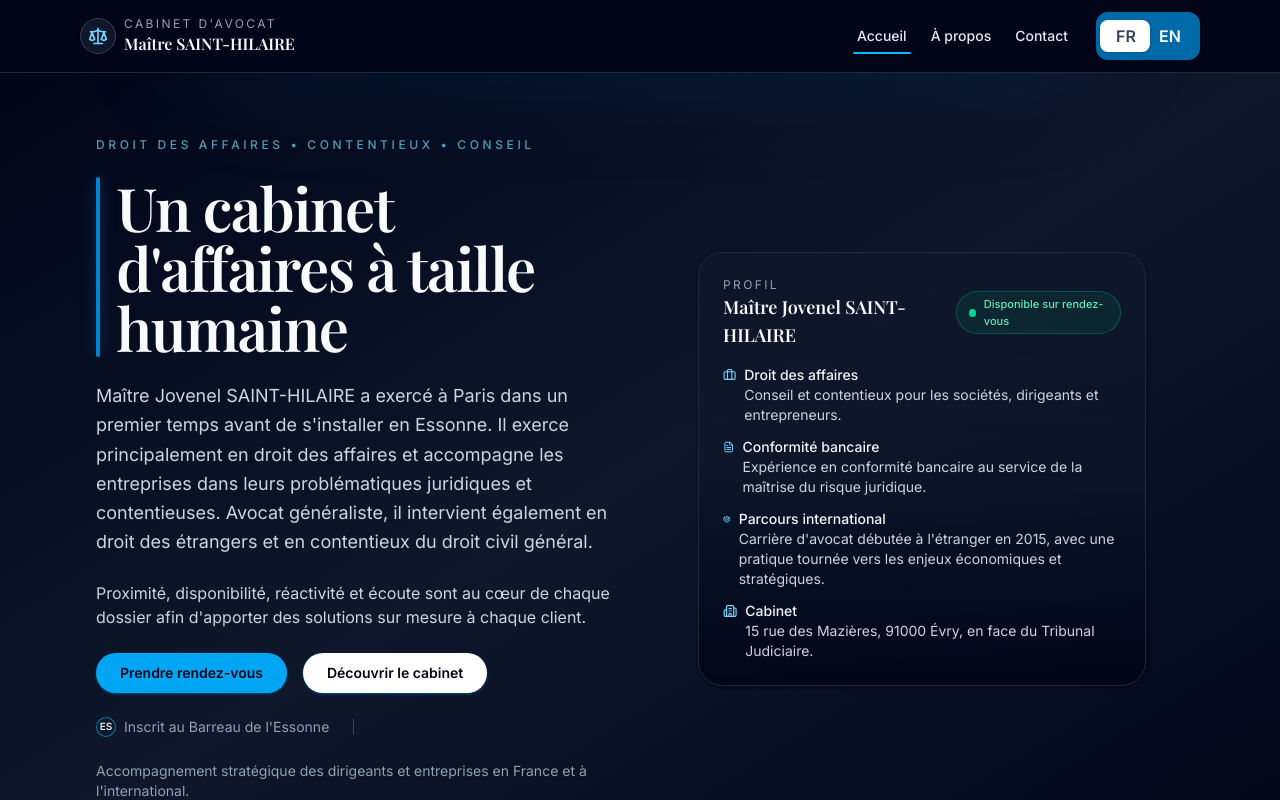
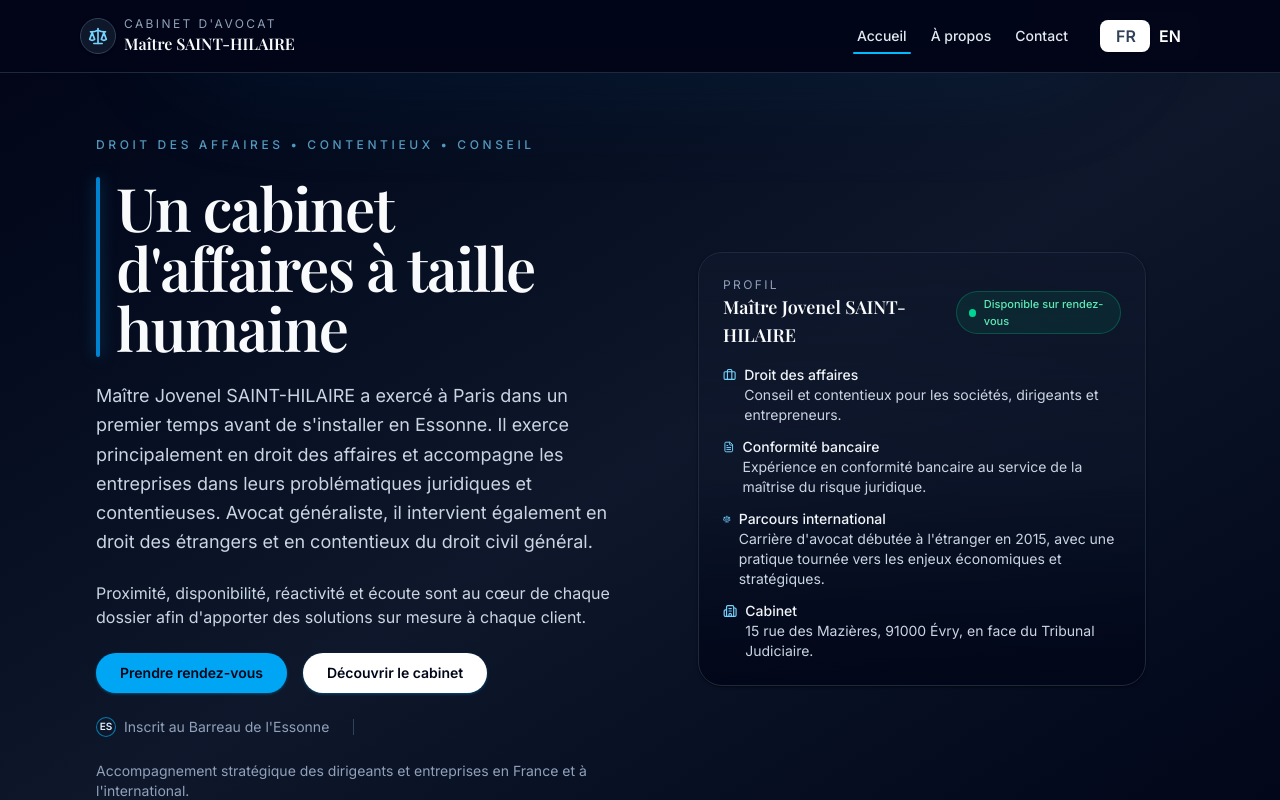
Before and after one commit to KersenJ-Project/n.kersenjoseph, a React (Vite) app: page / in a window 1280 px wide. Shown: the top 800 px of the page. Built offline with nearby package versions, Linux system fonts and the light colour scheme.

Commit message:
Changement dans la navbar

```diff
--- a/src/components/LanguageSwitcher.jsx
+++ b/src/components/LanguageSwitcher.jsx
@@ -16,7 +16,7 @@ export default function LanguageSwitcher({ isMobile }) {
     <div
       className={`relative flex ${
         isMobile ? "justify-start" : "justify-center"
-      } items-center bg-sky-700 rounded-xl p-2 w-26 h-12`}
+      } items-center bg-slate-950 rounded-xl p-2 w-26 h-12`}
     >
       {/* La box qui glisse */}
       <motion.div
```
